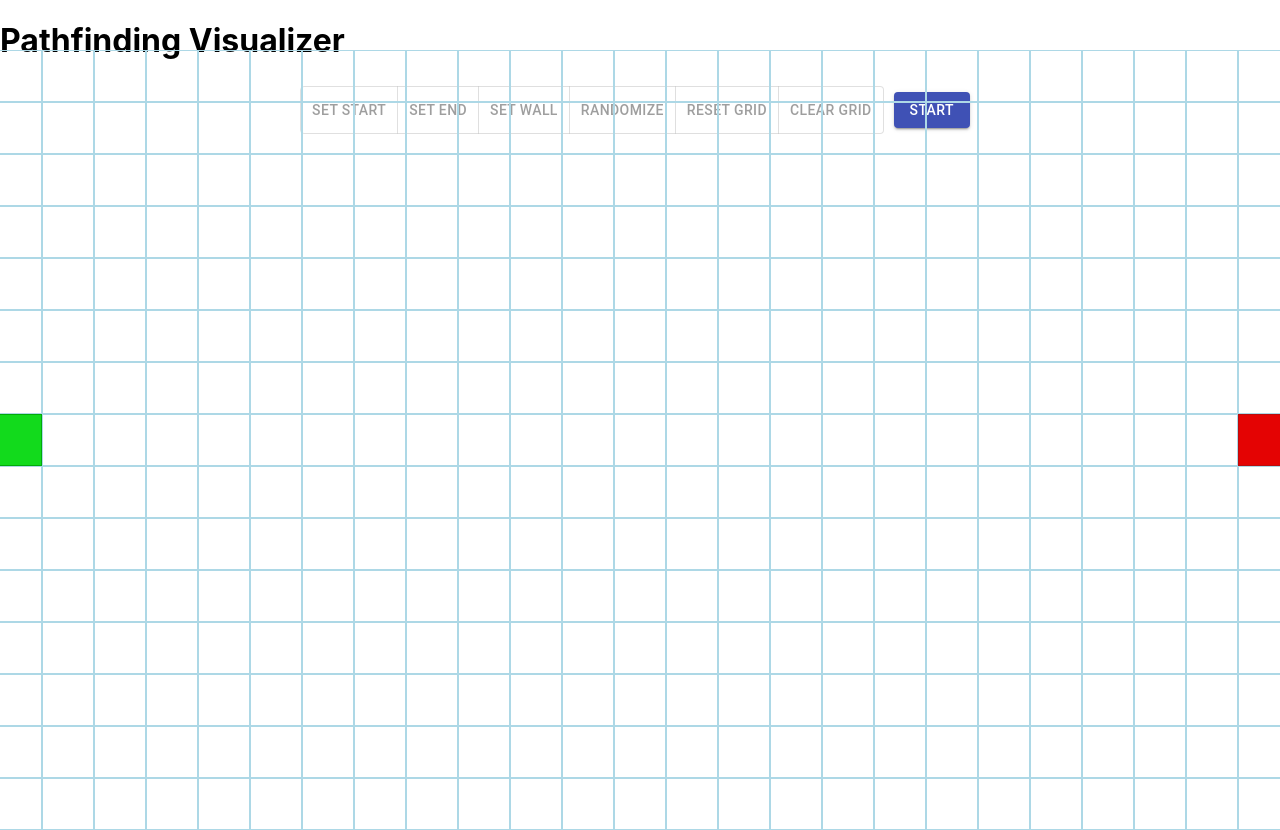
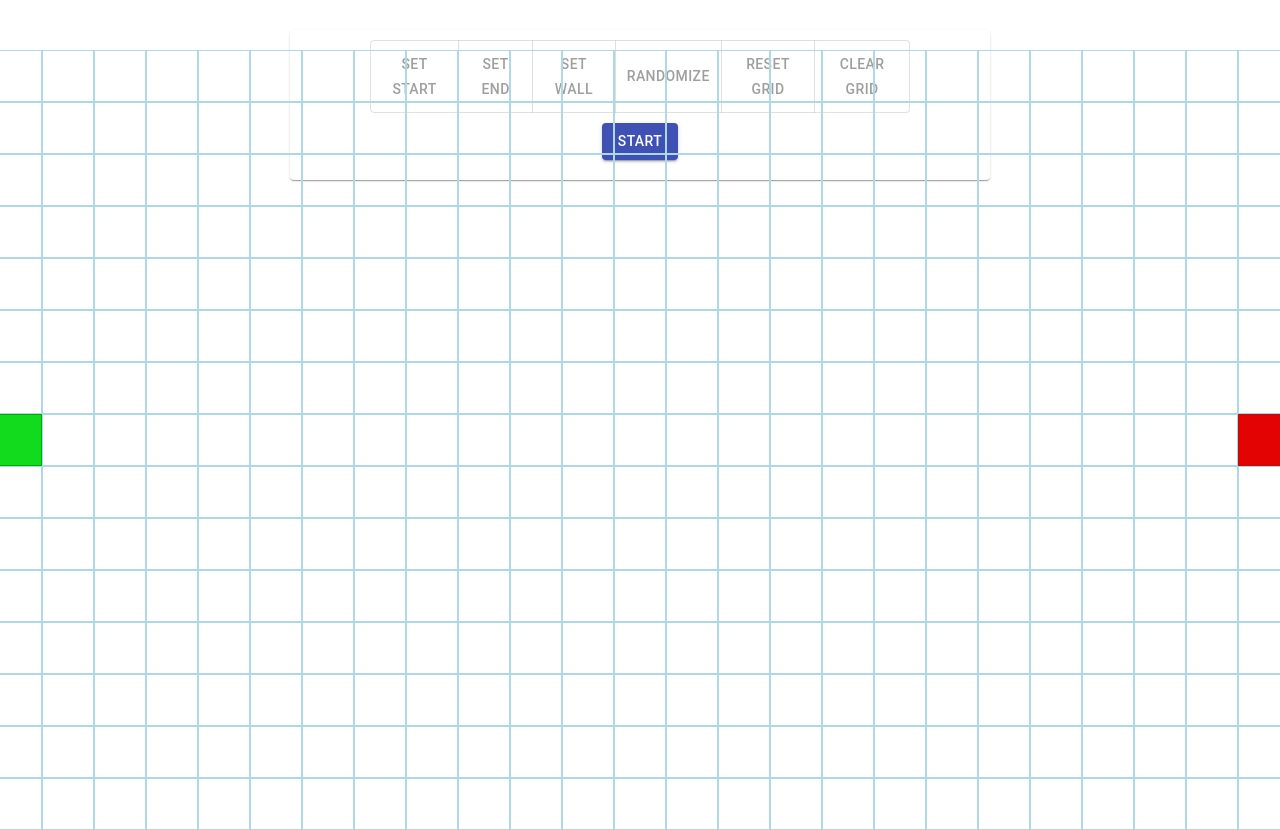
Before and after one commit to vineetkoppalkar/Pathfinding-Visualizer, a React (Create React App) app: page / in a window 1280 px wide. Shown: the top 830 px of the page. Built offline with nearby package versions, Linux system fonts and the light colour scheme.

Commit message:
Add styles to GridWrapper and GridToolbar

```diff
--- a/src/assets/stylesheets/GridToolbar.scss
+++ b/src/assets/stylesheets/GridToolbar.scss
@@ -1,5 +1,6 @@
 .grid-toolbar {
   text-align: center;
+  margin: 0 50px;
 }
 
 button.start-btn {
--- /dev/null
+++ b/src/assets/stylesheets/GridWrapper.scss
@@ -0,0 +1,6 @@
+.grid-toolbar-wrapper {
+  width: 50%;
+  margin: 30px auto 0px;
+  padding: 10px 30px;
+  max-width: 900px;
+}
--- a/src/components/GridWrapper.js
+++ b/src/components/GridWrapper.js
@@ -1,9 +1,11 @@
 import React, { useState, useEffect } from "react";
+import Paper from "@material-ui/core/Paper";
 import Grid from "./Grid";
 import GridToolbar from "./GridToolbar";
 import { getRandomInt } from "../algorithms/helper";
 import { GRID_STATUS } from "../constants/gridStatus";
 import { CELL_STATUS } from "../constants/cellStatus";
+import "../assets/stylesheets/GridWrapper.scss";
 
 const isAWall = (row, col, wallCoords) => {
   for (let i = 0; i < wallCoords.length; i++) {
@@ -122,22 +124,33 @@ const GridWrapper = ({ numOfRows, numOfCols, pathfindingAlgorithm }) => {
     updateCellStatus(newWallRowIndex, newWallColIndex, CELL_STATUS.WALL);
   };
 
+  const isARelevantPathCell = (cellStatus) => {
+    return (
+      cellStatus === CELL_STATUS.START ||
+      cellStatus === CELL_STATUS.END ||
+      cellStatus === CELL_STATUS.WALL
+    );
+  };
+
   const handleOnCellClick = (cellStatus, cellRowIndex, cellColIndex) => {
     switch (gridStatus) {
       case GRID_STATUS.SET_START:
-        if (cellStatus === CELL_STATUS.UNVISITED) {
+        if (!isARelevantPathCell(cellStatus)) {
+          resetGrid();
           setNewStartCoords(cellRowIndex, cellColIndex);
         }
         break;
       case GRID_STATUS.SET_END:
-        if (cellStatus === CELL_STATUS.UNVISITED) {
+        if (!isARelevantPathCell(cellStatus)) {
+          resetGrid();
           setNewEndCoords(cellRowIndex, cellColIndex);
         }
         break;
       case GRID_STATUS.SET_WALL:
+        resetGrid();
         if (cellStatus === CELL_STATUS.WALL) {
           removeExisitingWall(cellRowIndex, cellColIndex);
-        } else if (cellStatus === CELL_STATUS.UNVISITED) {
+        } else if (!isARelevantPathCell(cellStatus)) {
           addNewWall(cellRowIndex, cellColIndex);
         }
         break;
@@ -231,6 +244,7 @@ const GridWrapper = ({ numOfRows, numOfCols, pathfindingAlgorithm }) => {
   };
 
   const handleOnStart = () => {
+    resetGrid();
     pathfindingAlgorithm(
       gridCells,
       startCellCoords,
@@ -241,12 +255,14 @@ const GridWrapper = ({ numOfRows, numOfCols, pathfindingAlgorithm }) => {
 
   return (
     <div>
+      <Paper className="grid-toolbar-wrapper">
         <GridToolbar
           gridStatus={gridStatus}
           onGridStatusChange={handleGridStatusChange}
           onStart={handleOnStart}
           isReadyToStart={isReadyToStart}
         />
+      </Paper>
       <Grid gridCells={gridCells} handleOnCellClick={handleOnCellClick} />
     </div>
   );
--- a/src/components/PathfindingVisualizer.js
+++ b/src/components/PathfindingVisualizer.js
@@ -8,7 +8,6 @@ const PathfindingVisualizer = () => {
 
   return (
     <div>
-      <h1>Pathfinding Visualizer</h1>
       <GridWrapper
         numOfRows={numOfRows}
         numOfCols={numOfCols}
```
Lines whose indentation alone changed are shown as unchanged.
